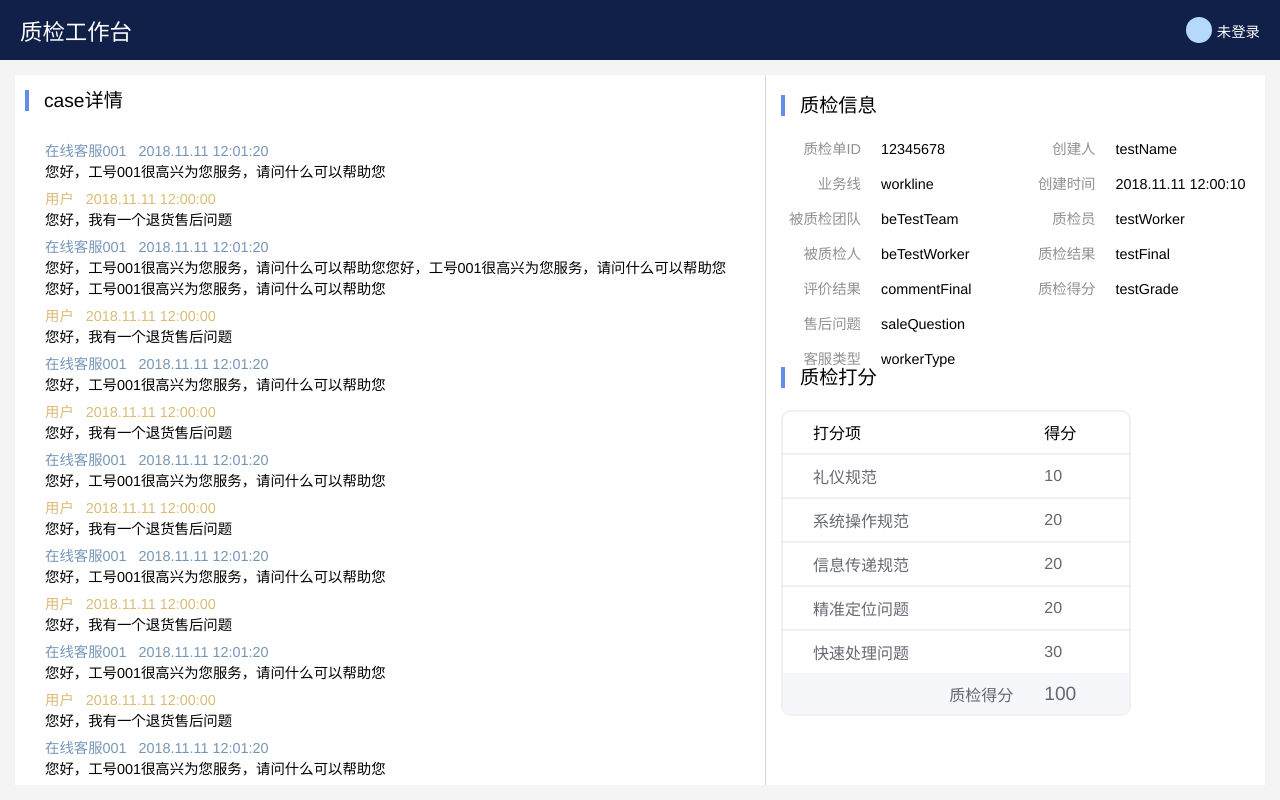
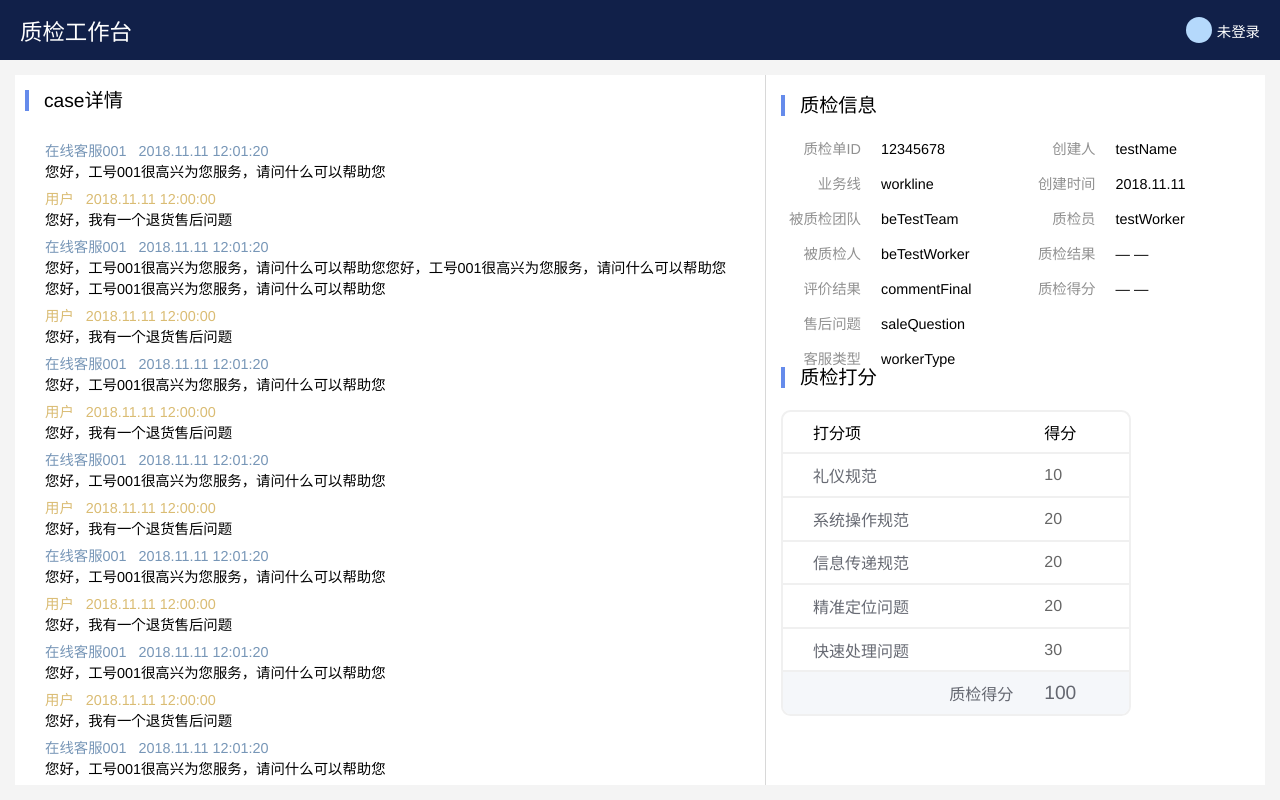
Before and after one commit to DarkKris/qualitySystem, a Vue app in the folder front_end/: page /caseInfo/1 in a window 1280 px wide. Built offline with nearby package versions, Linux system fonts and the light colour scheme; no server answers.

Commit message:
fix: add js ajax request & fix css style

```diff
--- a/front_end/src/page/caseInfoPage.vue
+++ b/front_end/src/page/caseInfoPage.vue
@@ -204,13 +204,13 @@
                     case_id: '12345678',
                     creater: 'testName',
                     workline: 'workline',
-                    createTime: '2018.11.11 12:00:10',
+                    createTime: '2018.11.11',
                     beTestTeam: 'beTestTeam',
                     testWorker: 'testWorker',
                     beTestWorker: 'beTestWorker',
-                    testFinal: 'testFinal',
+                    testFinal: '— —',
                     commentFinal: 'commentFinal',
-                    testGrade: 'testGrade',
+                    testGrade: '— —',
                     saleQues: 'saleQuestion',
                     workerType: 'workerType'
                 },
@@ -231,11 +231,7 @@
             checklogin: async function() {
                 const res = await checkLogin();
                 if(res.code === 200 && res.data!==false) {
-                    if(res.data.admin === 1) {
-                        this.username = res.data.usernick;
-                    }else{
-                        this.$router.push('worker');
-                    }
+                    this.username = res.data.usernick;
                 }else{
                     this.$router.push('/login');
                 }
@@ -410,11 +406,13 @@
     .case-grade-table tr:last-child .title{
         font-size: 1em;
         text-align: right;
+        border-top: 2px solid rgb(240,240,240);
     }
 
     .case-grade-table tr:last-child td{
         font-size: 1.2em;
         padding-left: 30px;
+        border-top: 2px solid rgb(240,240,240);
     }
 
     ::-webkit-scrollbar{
```
